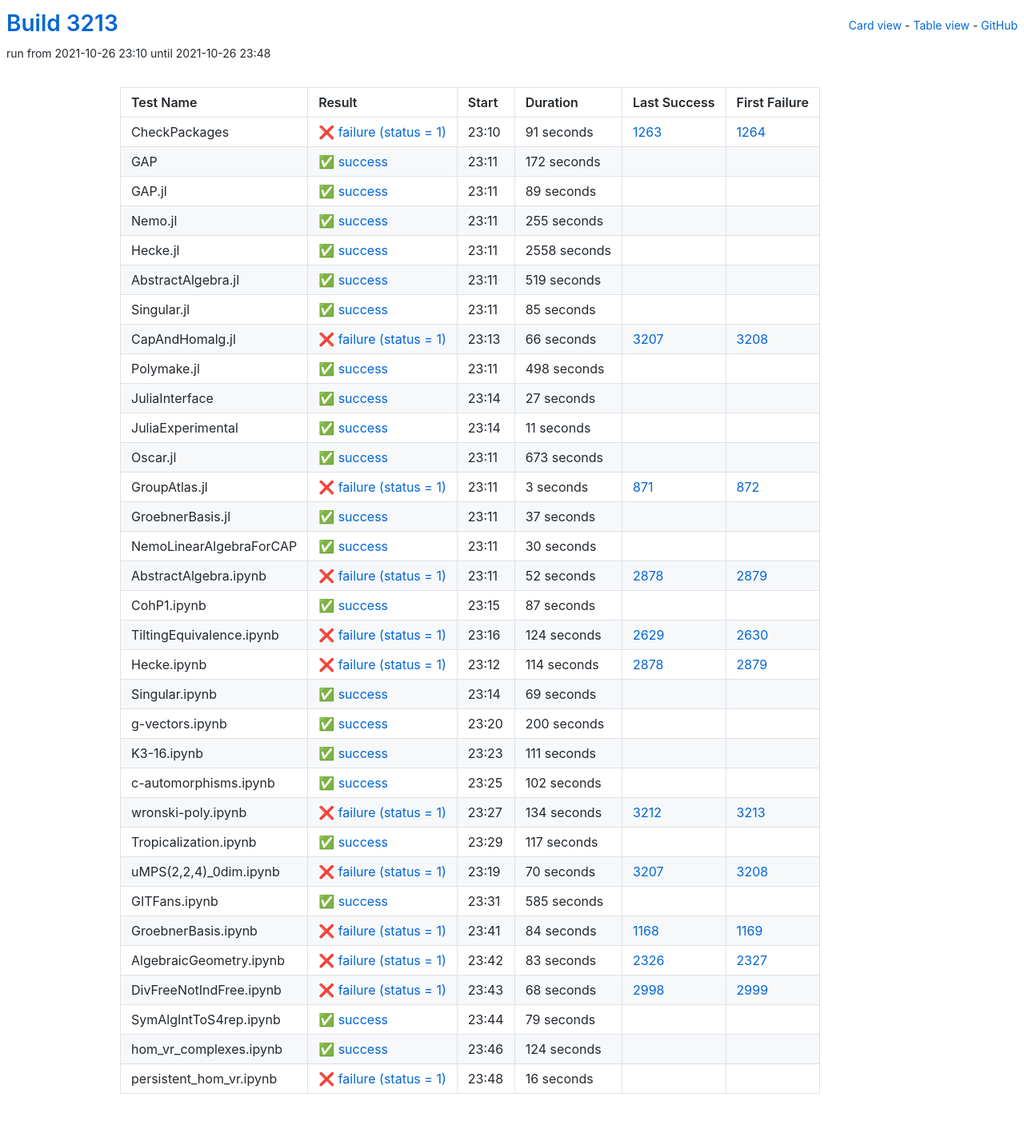
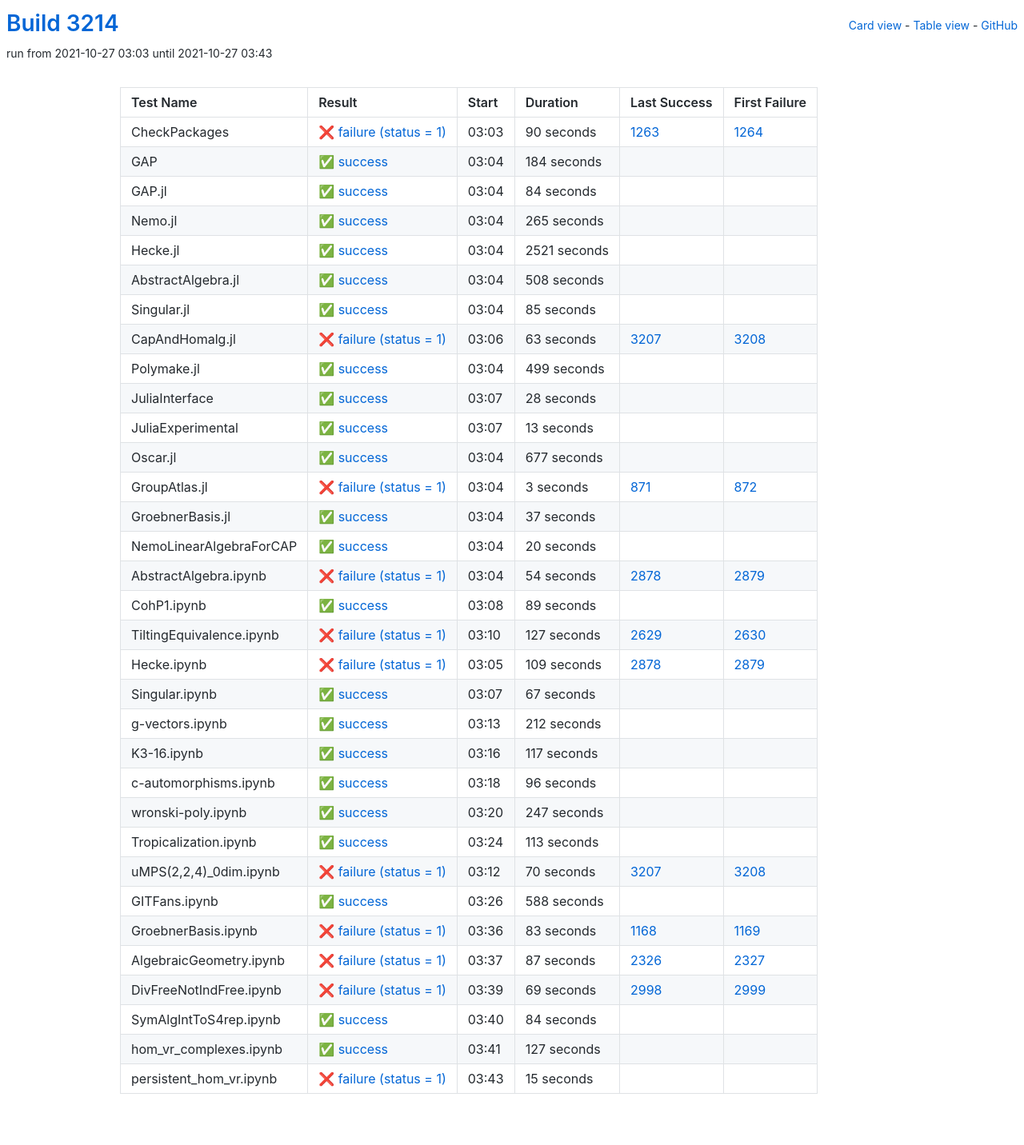
Before and after one commit to oscar-system/oscar-ci-status-stable, a Jekyll site: the page built from table.html, in a window 1280 px wide. Shown: the whole page at 80% size. Built offline with Jekyll 4.4.1, drawn with Linux system fonts in a browser that asks for light colours.

Commit message:
Build #3214

```diff
--- a/_data/ci.yml
+++ b/_data/ci.yml
@@ -1,6 +1,6 @@
 ---
-build: 3213
-build_url: https://oscarci.mathematik.uni-kl.de/job/oscar-stable/3213/
+build: 3214
+build_url: https://oscarci.mathematik.uni-kl.de/job/oscar-stable/3214/
 job: oscar-stable
 organization: oscar-system
 repo: oscar-ci-status-stable
@@ -8,80 +8,80 @@ repourl: https://github.com/oscar-system/oscar-ci-status-stable
 tests:
 - name: CheckPackages
   id: checkpackages
-  log: https://oscarci.mathematik.uni-kl.de/job/oscar-stable/3213/artifact/logs/build-3213/CheckPackages.log
-  start: 2021-10-26 23:10
+  log: https://oscarci.mathematik.uni-kl.de/job/oscar-stable/3214/artifact/logs/build-3214/CheckPackages.log
+  start: 2021-10-27 03:03
   success: false
   exitcode: 1
   status: failure
-  duration: 91
+  duration: 90
   last_success: 1263
   last_success_url: https://oscarci.mathematik.uni-kl.de/job/oscar-stable/1263/
   first_failure: 1264
   first_failure_url: https://oscarci.mathematik.uni-kl.de/job/oscar-stable/1264/
 - name: GAP
   id: gap
-  log: https://oscarci.mathematik.uni-kl.de/job/oscar-stable/3213/artifact/logs/build-3213/GAP.log
-  start: 2021-10-26 23:11
+  log: https://oscarci.mathematik.uni-kl.de/job/oscar-stable/3214/artifact/logs/build-3214/GAP.log
+  start: 2021-10-27 03:04
   success: true
   exitcode: 0
   status: success
-  duration: 172
+  duration: 184
   last_success: false
   last_success_url:
   first_failure: false
   first_failure_url:
 - name: GAP.jl
   id: gap-jl
-  log: https://oscarci.mathematik.uni-kl.de/job/oscar-stable/3213/artifact/logs/build-3213/GAP.jl.log
-  start: 2021-10-26 23:11
+  log: https://oscarci.mathematik.uni-kl.de/job/oscar-stable/3214/artifact/logs/build-3214/GAP.jl.log
+  start: 2021-10-27 03:04
   success: true
   exitcode: 0
   status: success
-  duration: 89
+  duration: 84
   last_success: false
   last_success_url:
   first_failure: false
   first_failure_url:
 - name: Nemo.jl
   id: nemo-jl
-  log: https://oscarci.mathematik.uni-kl.de/job/oscar-stable/3213/artifact/logs/build-3213/Nemo.jl.log
-  start: 2021-10-26 23:11
+  log: https://oscarci.mathematik.uni-kl.de/job/oscar-stable/3214/artifact/logs/build-3214/Nemo.jl.log
+  start: 2021-10-27 03:04
   success: true
   exitcode: 0
   status: success
-  duration: 255
+  duration: 265
   last_success: false
   last_success_url:
   first_failure: false
   first_failure_url:
 - name: Hecke.jl
   id: hecke-jl
-  log: https://oscarci.mathematik.uni-kl.de/job/oscar-stable/3213/artifact/logs/build-3213/Hecke.jl.log
-  start: 2021-10-26 23:11
+  log: https://oscarci.mathematik.uni-kl.de/job/oscar-stable/3214/artifact/logs/build-3214/Hecke.jl.log
+  start: 2021-10-27 03:04
   success: true
   exitcode: 0
   status: success
-  duration: 2558
+  duration: 2521
   last_success: false
   last_success_url:
   first_failure: false
   first_failure_url:
 - name: AbstractAlgebra.jl
   id: abstractalgebra-jl
-  log: https://oscarci.mathematik.uni-kl.de/job/oscar-stable/3213/artifact/logs/build-3213/AbstractAlgebra.jl.log
-  start: 2021-10-26 23:11
+  log: https://oscarci.mathematik.uni-kl.de/job/oscar-stable/3214/artifact/logs/build-3214/AbstractAlgebra.jl.log
+  start: 2021-10-27 03:04
   success: true
   exitcode: 0
   status: success
-  duration: 519
+  duration: 508
   last_success: false
   last_success_url:
   first_failure: false
   first_failure_url:
 - name: Singular.jl
   id: singular-jl
-  log: https://oscarci.mathematik.uni-kl.de/job/oscar-stable/3213/artifact/logs/build-3213/Singular.jl.log
-  start: 2021-10-26 23:11
+  log: https://oscarci.mathematik.uni-kl.de/job/oscar-stable/3214/artifact/logs/build-3214/Singular.jl.log
+  start: 2021-10-27 03:04
   success: true
   exitcode: 0
   status: success
@@ -92,68 +92,68 @@ tests:
   first_failure_url:
 - name: CapAndHomalg.jl
   id: capandhomalg-jl
-  log: https://oscarci.mathematik.uni-kl.de/job/oscar-stable/3213/artifact/logs/build-3213/CapAndHomalg.jl.log
-  start: 2021-10-26 23:13
+  log: https://oscarci.mathematik.uni-kl.de/job/oscar-stable/3214/artifact/logs/build-3214/CapAndHomalg.jl.log
+  start: 2021-10-27 03:06
   success: false
   exitcode: 1
   status: failure
-  duration: 66
+  duration: 63
   last_success: 3207
   last_success_url: https://oscarci.mathematik.uni-kl.de/job/oscar-stable/3207/
   first_failure: 3208
   first_failure_url: https://oscarci.mathematik.uni-kl.de/job/oscar-stable/3208/
 - name: Polymake.jl
   id: polymake-jl
-  log: https://oscarci.mathematik.uni-kl.de/job/oscar-stable/3213/artifact/logs/build-3213/Polymake.jl.log
-  start: 2021-10-26 23:11
+  log: https://oscarci.mathematik.uni-kl.de/job/oscar-stable/3214/artifact/logs/build-3214/Polymake.jl.log
+  start: 2021-10-27 03:04
   success: true
   exitcode: 0
   status: success
-  duration: 498
+  duration: 499
   last_success: false
   last_success_url:
   first_failure: false
   first_failure_url:
 - name: JuliaInterface
   id: juliainterface
-  log: https://oscarci.mathematik.uni-kl.de/job/oscar-stable/3213/artifact/logs/build-3213/JuliaInterface.log
-  start: 2021-10-26 23:14
+  log: https://oscarci.mathematik.uni-kl.de/job/oscar-stable/3214/artifact/logs/build-3214/JuliaInterface.log
+  start: 2021-10-27 03:07
   success: true
   exitcode: 0
   status: success
-  duration: 27
+  duration: 28
   last_success: false
   last_success_url:
   first_failure: false
   first_failure_url:
 - name: JuliaExperimental
   id: juliaexperimental
-  log: https://oscarci.mathematik.uni-kl.de/job/oscar-stable/3213/artifact/logs/build-3213/JuliaExperimental.log
-  start: 2021-10-26 23:14
+  log: https://oscarci.mathematik.uni-kl.de/job/oscar-stable/3214/artifact/logs/build-3214/JuliaExperimental.log
+  start: 2021-10-27 03:07
   success: true
   exitcode: 0
   status: success
-  duration: 11
+  duration: 13
   last_success: false
   last_success_url:
   first_failure: false
   first_failure_url:
 - name: Oscar.jl
   id: oscar-jl
-  log: https://oscarci.mathematik.uni-kl.de/job/oscar-stable/3213/artifact/logs/build-3213/Oscar.jl.log
-  start: 2021-10-26 23:11
+  log: https://oscarci.mathematik.uni-kl.de/job/oscar-stable/3214/artifact/logs/build-3214/Oscar.jl.log
+  start: 2021-10-27 03:04
   success: true
   exitcode: 0
   status: success
-  duration: 673
+  duration: 677
   last_success: false
   last_success_url:
   first_failure: false
   first_failure_url:
 - name: GroupAtlas.jl
   id: groupatlas-jl
-  log: https://oscarci.mathematik.uni-kl.de/job/oscar-stable/3213/artifact/logs/build-3213/GroupAtlas.jl.log
-  start: 2021-10-26 23:11
+  log: https://oscarci.mathematik.uni-kl.de/job/oscar-stable/3214/artifact/logs/build-3214/GroupAtlas.jl.log
+  start: 2021-10-27 03:04
   success: false
   exitcode: 1
   status: failure
@@ -164,8 +164,8 @@ tests:
   first_failure_url: https://oscarci.mathematik.uni-kl.de/job/oscar-stable/872/
 - name: GroebnerBasis.jl
   id: groebnerbasis-jl
-  log: https://oscarci.mathematik.uni-kl.de/job/oscar-stable/3213/artifact/logs/build-3213/GroebnerBasis.jl.log
-  start: 2021-10-26 23:11
+  log: https://oscarci.mathematik.uni-kl.de/job/oscar-stable/3214/artifact/logs/build-3214/GroebnerBasis.jl.log
+  start: 2021-10-27 03:04
   success: true
   exitcode: 0
   status: success
@@ -176,128 +176,92 @@ tests:
   first_failure_url:
 - name: NemoLinearAlgebraForCAP
   id: nemolinearalgebraforcap
-  log: https://oscarci.mathematik.uni-kl.de/job/oscar-stable/3213/artifact/logs/build-3213/NemoLinearAlgebraForCAP.log
-  start: 2021-10-26 23:11
+  log: https://oscarci.mathematik.uni-kl.de/job/oscar-stable/3214/artifact/logs/build-3214/NemoLinearAlgebraForCAP.log
+  start: 2021-10-27 03:04
   success: true
   exitcode: 0
   status: success
-  duration: 30
+  duration: 20
   last_success: false
   last_success_url:
   first_failure: false
   first_failure_url:
 - name: AbstractAlgebra.ipynb
   id: abstractalgebra-ipynb
-  log: https://oscarci.mathematik.uni-kl.de/job/oscar-stable/3213/artifact/logs/build-3213/AbstractAlgebra.ipynb.log
-  start: 2021-10-26 23:11
+  log: https://oscarci.mathematik.uni-kl.de/job/oscar-stable/3214/artifact/logs/build-3214/AbstractAlgebra.ipynb.log
+  start: 2021-10-27 03:04
   success: false
   exitcode: 1
   status: failure
-  duration: 52
+  duration: 54
   last_success: 2878
   last_success_url: https://oscarci.mathematik.uni-kl.de/job/oscar-stable/2878/
   first_failure: 2879
   first_failure_url: https://oscarci.mathematik.uni-kl.de/job/oscar-stable/2879/
 - name: CohP1.ipynb
   id: cohp1-ipynb
-  log: https://oscarci.mathematik.uni-kl.de/job/oscar-stable/3213/artifact/logs/build-3213/CohP1.ipynb.log
-  start: 2021-10-26 23:15
+  log: https://oscarci.mathematik.uni-kl.de/job/oscar-stable/3214/artifact/logs/build-3214/CohP1.ipynb.log
+  start: 2021-10-27 03:08
   success: true
   exitcode: 0
   status: success
-  duration: 87
+  duration: 89
   last_success: false
   last_success_url:
   first_failure: false
   first_failure_url:
 - name: TiltingEquivalence.ipynb
   id: tiltingequivalence-ipynb
-  log: https://oscarci.mathematik.uni-kl.de/job/oscar-stable/3213/artifact/logs/build-3213/TiltingEquivalence.ipynb.log
-  start: 2021-10-26 23:16
+  log: https://oscarci.mathematik.uni-kl.de/job/oscar-stable/3214/artifact/logs/build-3214/TiltingEquivalence.ipynb.log
+  start: 2021-10-27 03:10
   success: false
   exitcode: 1
   status: failure
-  duration: 124
+  duration: 127
   last_success: 2629
   last_success_url: https://oscarci.mathematik.uni-kl.de/job/oscar-stable/2629/
   first_failure: 2630
   first_failure_url: https://oscarci.mathematik.uni-kl.de/job/oscar-stable/2630/
 - name: Hecke.ipynb
   id: hecke-ipynb
-  log: https://oscarci.mathematik.uni-kl.de/job/oscar-stable/3213/artifact/logs/build-3213/Hecke.ipynb.log
-  start: 2021-10-26 23:12
+  log: https://oscarci.mathematik.uni-kl.de/job/oscar-stable/3214/artifact/logs/build-3214/Hecke.ipynb.log
+  start: 2021-10-27 03:05
   success: false
   exitcode: 1
   status: failure
-  duration: 114
+  duration: 109
   last_success: 2878
   last_success_url: https://oscarci.mathematik.uni-kl.de/job/oscar-stable/2878/
   first_failure: 2879
   first_failure_url: https://oscarci.mathematik.uni-kl.de/job/oscar-stable/2879/
 - name: Singular.ipynb
   id: singular-ipynb
-  log: https://oscarci.mathematik.uni-kl.de/job/oscar-stable/3213/artifact/logs/build-3213/Singular.ipynb.log
-  start: 2021-10-26 23:14
+  log: https://oscarci.mathematik.uni-kl.de/job/oscar-stable/3214/artifact/logs/build-3214/Singular.ipynb.log
+  start: 2021-10-27 03:07
   success: true
   exitcode: 0
   status: success
-  duration: 69
+  duration: 67
   last_success: false
   last_success_url:
   first_failure: false
   first_failure_url:
 - name: g-vectors.ipynb
   id: g-vectors-ipynb
-  log: https://oscarci.mathematik.uni-kl.de/job/oscar-stable/3213/artifact/logs/build-3213/g-vectors.ipynb.log
-  start: 2021-10-26 23:20
+  log: https://oscarci.mathematik.uni-kl.de/job/oscar-stable/3214/artifact/logs/build-3214/g-vectors.ipynb.log
+  start: 2021-10-27 03:13
   success: true
   exitcode: 0
   status: success
-  duration: 200
+  duration: 212
   last_success: false
   last_success_url:
   first_failure: false
   first_failure_url:
 - name: K3-16.ipynb
   id: k3-16-ipynb
-  log: https://oscarci.mathematik.uni-kl.de/job/oscar-stable/3213/artifact/logs/build-3213/K3-16.ipynb.log
-  start: 2021-10-26 23:23
-  success: true
-  exitcode: 0
-  status: success
-  duration: 111
-  last_success: false
-  last_success_url:
-  first_failure: false
-  first_failure_url:
-- name: c-automorphisms.ipynb
-  id: c-automorphisms-ipynb
-  log: https://oscarci.mathematik.uni-kl.de/job/oscar-stable/3213/artifact/logs/build-3213/c-automorphisms.ipynb.log
-  start: 2021-10-26 23:25
-  success: true
-  exitcode: 0
-  status: success
-  duration: 102
-  last_success: false
-  last_success_url:
-  first_failure: false
-  first_failure_url:
-- name: wronski-poly.ipynb
-  id: wronski-poly-ipynb
-  log: https://oscarci.mathematik.uni-kl.de/job/oscar-stable/3213/artifact/logs/build-3213/wronski-poly.ipynb.log
-  start: 2021-10-26 23:27
-  success: false
-  exitcode: 1
-  status: failure
-  duration: 134
-  last_success: 3212
-  last_success_url: https://oscarci.mathematik.uni-kl.de/job/oscar-stable/3212/
-  first_failure: 3213
-  first_failure_url: https://oscarci.mathematik.uni-kl.de/job/oscar-stable/3213/
-- name: Tropicalization.ipynb
-  id: tropicalization-ipynb
-  log: https://oscarci.mathematik.uni-kl.de/job/oscar-stable/3213/artifact/logs/build-3213/Tropicalization.ipynb.log
-  start: 2021-10-26 23:29
+  log: https://oscarci.mathematik.uni-kl.de/job/oscar-stable/3214/artifact/logs/build-3214/K3-16.ipynb.log
+  start: 2021-10-27 03:16
   success: true
   exitcode: 0
   status: success
@@ -306,10 +270,46 @@ tests:
   last_success_url:
   first_failure: false
   first_failure_url:
+- name: c-automorphisms.ipynb
+  id: c-automorphisms-ipynb
+  log: https://oscarci.mathematik.uni-kl.de/job/oscar-stable/3214/artifact/logs/build-3214/c-automorphisms.ipynb.log
+  start: 2021-10-27 03:18
+  success: true
+  exitcode: 0
+  status: success
+  duration: 96
+  last_success: false
+  last_success_url:
+  first_failure: false
+  first_failure_url:
+- name: wronski-poly.ipynb
+  id: wronski-poly-ipynb
+  log: https://oscarci.mathematik.uni-kl.de/job/oscar-stable/3214/artifact/logs/build-3214/wronski-poly.ipynb.log
+  start: 2021-10-27 03:20
+  success: true
+  exitcode: 0
+  status: success
+  duration: 247
+  last_success: false
+  last_success_url:
+  first_failure: false
+  first_failure_url:
+- name: Tropicalization.ipynb
+  id: tropicalization-ipynb
+  log: https://oscarci.mathematik.uni-kl.de/job/oscar-stable/3214/artifact/logs/build-3214/Tropicalization.ipynb.log
+  start: 2021-10-27 03:24
+  success: true
+  exitcode: 0
+  status: success
+  duration: 113
+  last_success: false
+  last_success_url:
+  first_failure: false
+  first_failure_url:
 - name: uMPS(2,2,4)_0dim.ipynb
   id: umps-2-2-4-0dim-ipynb
-  log: https://oscarci.mathematik.uni-kl.de/job/oscar-stable/3213/artifact/logs/build-3213/uMPS-2-2-4-_0dim.ipynb.log
-  start: 2021-10-26 23:19
+  log: https://oscarci.mathematik.uni-kl.de/job/oscar-stable/3214/artifact/logs/build-3214/uMPS-2-2-4-_0dim.ipynb.log
+  start: 2021-10-27 03:12
   success: false
   exitcode: 1
   status: failure
@@ -320,84 +320,84 @@ tests:
   first_failure_url: https://oscarci.mathematik.uni-kl.de/job/oscar-stable/3208/
 - name: GITFans.ipynb
   id: gitfans-ipynb
-  log: https://oscarci.mathematik.uni-kl.de/job/oscar-stable/3213/artifact/logs/build-3213/GITFans.ipynb.log
-  start: 2021-10-26 23:31
+  log: https://oscarci.mathematik.uni-kl.de/job/oscar-stable/3214/artifact/logs/build-3214/GITFans.ipynb.log
+  start: 2021-10-27 03:26
   success: true
   exitcode: 0
   status: success
-  duration: 585
+  duration: 588
   last_success: false
   last_success_url:
   first_failure: false
   first_failure_url:
 - name: GroebnerBasis.ipynb
   id: groebnerbasis-ipynb
-  log: https://oscarci.mathematik.uni-kl.de/job/oscar-stable/3213/artifact/logs/build-3213/GroebnerBasis.ipynb.log
-  start: 2021-10-26 23:41
+  log: https://oscarci.mathematik.uni-kl.de/job/oscar-stable/3214/artifact/logs/build-3214/GroebnerBasis.ipynb.log
+  start: 2021-10-27 03:36
   success: false
   exitcode: 1
   status: failure
-  duration: 84
+  duration: 83
   last_success: 1168
   last_success_url: https://oscarci.mathematik.uni-kl.de/job/oscar-stable/1168/
   first_failure: 1169
   first_failure_url: https://oscarci.mathematik.uni-kl.de/job/oscar-stable/1169/
 - name: AlgebraicGeometry.ipynb
   id: algebraicgeometry-ipynb
-  log: https://oscarci.mathematik.uni-kl.de/job/oscar-stable/3213/artifact/logs/build-3213/AlgebraicGeometry.ipynb.log
-  start: 2021-10-26 23:42
+  log: https://oscarci.mathematik.uni-kl.de/job/oscar-stable/3214/artifact/logs/build-3214/AlgebraicGeometry.ipynb.log
+  start: 2021-10-27 03:37
   success: false
   exitcode: 1
   status: failure
-  duration: 83
+  duration: 87
   last_success: 2326
   last_success_url: https://oscarci.mathematik.uni-kl.de/job/oscar-stable/2326/
   first_failure: 2327
   first_failure_url: https://oscarci.mathematik.uni-kl.de/job/oscar-stable/2327/
 - name: DivFreeNotIndFree.ipynb
   id: divfreenotindfree-ipynb
-  log: https://oscarci.mathematik.uni-kl.de/job/oscar-stable/3213/artifact/logs/build-3213/DivFreeNotIndFree.ipynb.log
-  start: 2021-10-26 23:43
+  log: https://oscarci.mathematik.uni-kl.de/job/oscar-stable/3214/artifact/logs/build-3214/DivFreeNotIndFree.ipynb.log
+  start: 2021-10-27 03:39
   success: false
   exitcode: 1
   status: failure
-  duration: 68
+  duration: 69
   last_success: 2998
   last_success_url: https://oscarci.mathematik.uni-kl.de/job/oscar-stable/2998/
   first_failure: 2999
   first_failure_url: https://oscarci.mathematik.uni-kl.de/job/oscar-stable/2999/
 - name: SymAlgIntToS4rep.ipynb
   id: symalginttos4rep-ipynb
-  log: https://oscarci.mathematik.uni-kl.de/job/oscar-stable/3213/artifact/logs/build-3213/SymAlgIntToS4rep.ipynb.log
-  start: 2021-10-26 23:44
+  log: https://oscarci.mathematik.uni-kl.de/job/oscar-stable/3214/artifact/logs/build-3214/SymAlgIntToS4rep.ipynb.log
+  start: 2021-10-27 03:40
   success: true
   exitcode: 0
   status: success
-  duration: 79
+  duration: 84
   last_success: false
   last_success_url:
   first_failure: false
   first_failure_url:
 - name: hom_vr_complexes.ipynb
   id: hom-vr-complexes-ipynb
-  log: https://oscarci.mathematik.uni-kl.de/job/oscar-stable/3213/artifact/logs/build-3213/hom_vr_complexes.ipynb.log
-  start: 2021-10-26 23:46
+  log: https://oscarci.mathematik.uni-kl.de/job/oscar-stable/3214/artifact/logs/build-3214/hom_vr_complexes.ipynb.log
+  start: 2021-10-27 03:41
   success: true
   exitcode: 0
   status: success
-  duration: 124
+  duration: 127
   last_success: false
   last_success_url:
   first_failure: false
   first_failure_url:
 - name: persistent_hom_vr.ipynb
   id: persistent-hom-vr-ipynb
-  log: https://oscarci.mathematik.uni-kl.de/job/oscar-stable/3213/artifact/logs/build-3213/persistent_hom_vr.ipynb.log
-  start: 2021-10-26 23:48
+  log: https://oscarci.mathematik.uni-kl.de/job/oscar-stable/3214/artifact/logs/build-3214/persistent_hom_vr.ipynb.log
+  start: 2021-10-27 03:43
   success: false
   exitcode: 1
   status: failure
-  duration: 16
+  duration: 15
   last_success: false
   last_success_url:
   first_failure: false
```
Also changed, not shown: README.md.
